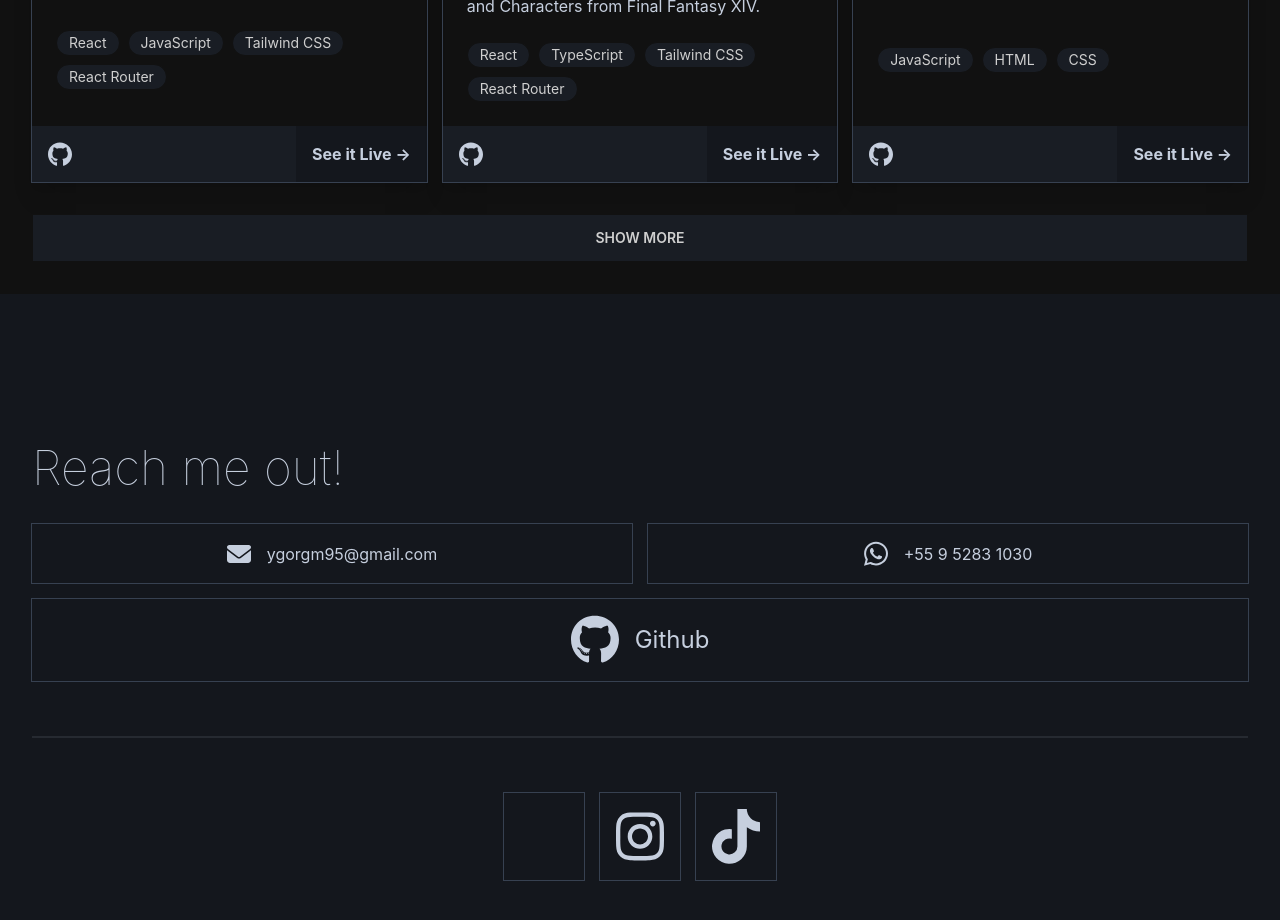
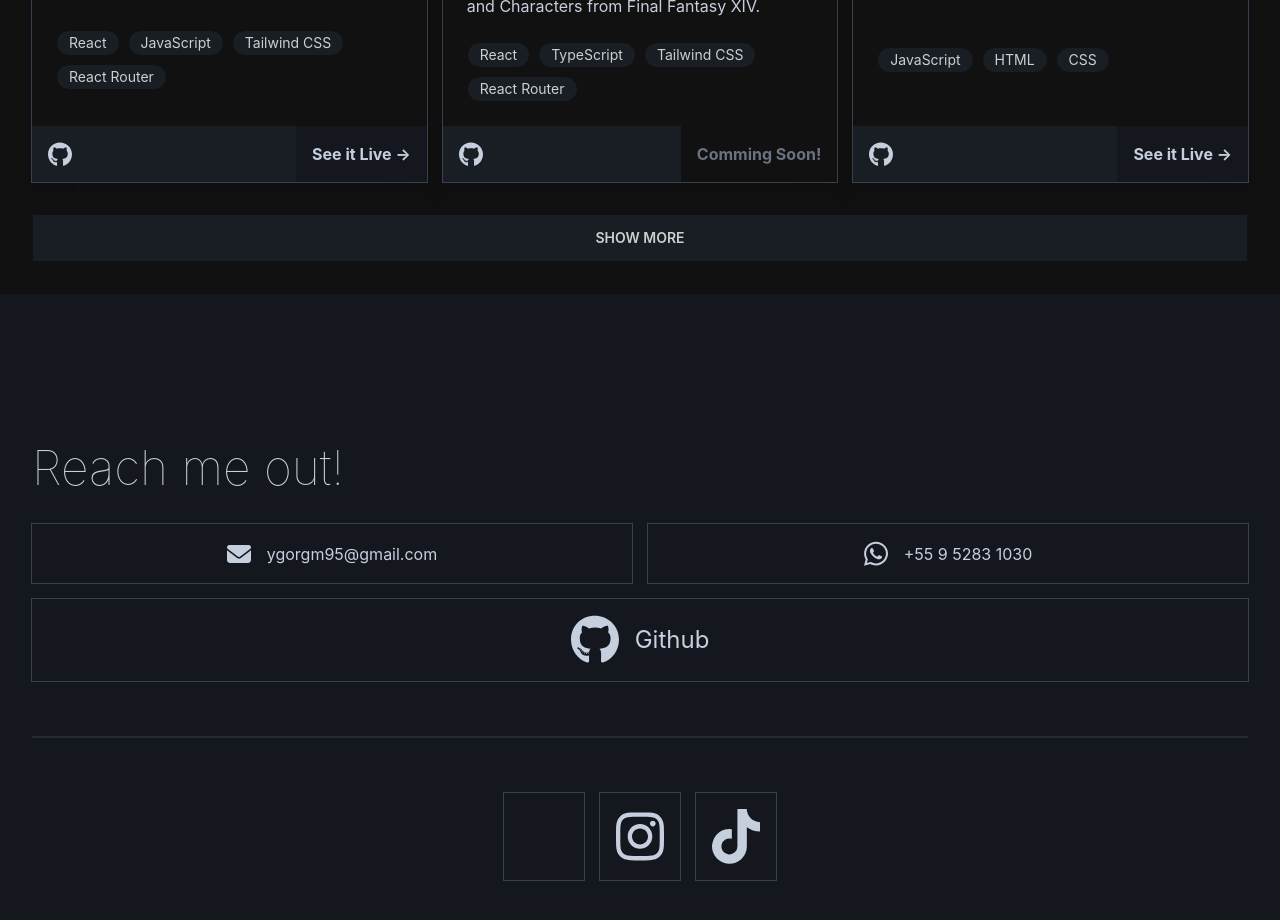
Before and after one commit to YggLart/newrepo, a React (Create React App) app: page / in a window 1280 px wide. Shown: the part 3480-4400 px from the top of the page. Built offline with nearby package versions, Linux system fonts and the light colour scheme; some icons are missing.

Commit message:
feat: add callback to Project Live Link empty

```diff
--- a/src/Components/Project.tsx
+++ b/src/Components/Project.tsx
@@ -21,6 +21,7 @@ export const Project = () => {
   const Card = ({ Data }: CardProps) => {
     const { Thumbnail, Name, Description, Tags, GitHub, Behance, Link } = Data;
     const haveBehance = Behance !== "";
+    const isLinkEmpty = Link === "";
 
     return (
       <div className="outline outline-1 outline-gray-700 hover:outline-primary duration-300 shadow-xl flex flex-col justify-between">
@@ -62,12 +63,21 @@ export const Project = () => {
               </a>
             )}
           </div>
+          {isLinkEmpty ? (
+            <a
+              href="#Projects"
+              className="cursor-default p-4 bg-neutral duration-300 text-gray-500 font-bold"
+            >
+              Comming Soon!
+            </a>
+          ) : (
             <a
               href={Link}
               className="p-4 bg-base-300 duration-300 hover:bg-primary hover:text-neutral font-bold"
             >
               See it Live →
             </a>
+          )}
         </div>
       </div>
     );
```
Lines whose indentation alone changed are shown as unchanged.
